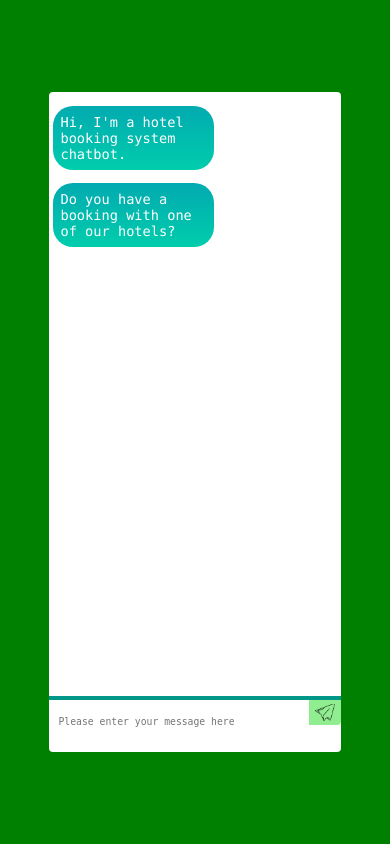
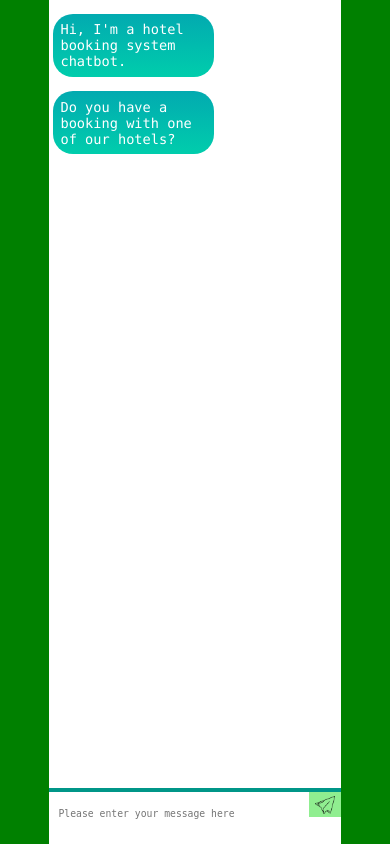
Before and after one commit to CharlieOConnor/Hotel-Reservation-Chatbot, a Flask app: page / in a window 390 px wide. Run offline with Flask 2, Linux system fonts and the light colour scheme; some libraries are stand-ins or nearby versions.

Commit message:
Chatbox responsivness experiment

```diff
--- a/static/styles.css
+++ b/static/styles.css
@@ -5,6 +5,7 @@
 flex-direction: column;
 overflow: hidden;
 height: 100vh;
+margin: 0px;
 }
 h1 {
 color: black;
@@ -23,10 +24,10 @@
 background-color: white;
 margin-left: auto;
 margin-right: auto;
-margin-top: 10vh;
+/*margin-top: 10vh;*/
 width: 25vw;
-border-top-left-radius: 1vw;
-border-top-right-radius: 1vw;
+/*border-top-left-radius: 1vw;
+border-top-right-radius: 1vw;*/
 flex-grow: 1;
 overflow-y: scroll;
 }
@@ -36,9 +37,9 @@
 	width: 35vw;
 	}
 }
-@media only screen (max-width: 1100px) and (orientation: landscape) {
+@media (max-width: 1100px), only screen and (orientation: portrait) {
 	#chatbox {
-	width: 75vw;
+	width: 100vw;
 	}
 }
 @media only screen and (max-width: 900px) {
@@ -62,10 +63,10 @@
 border-top: 4px solid #009688;
 margin-left: auto;
 margin-right: auto;
-margin-bottom: 10vh;
+/*margin-bottom: 10vh;*/
 width: 25vw;
-border-bottom-left-radius: 1vw;
-border-bottom-right-radius: 1vw;
+/*border-bottom-left-radius: 1vw;
+border-bottom-right-radius: 1vw;*/
 }
 
 @media screen and (max-width: 1300px) {
@@ -154,7 +155,7 @@
 font-size: 1.2vw;
 background-color: #90EE90;
 width: 7%;
-border-bottom-right-radius: 1vw;
+/*border-bottom-right-radius: 1vw;*/
 }
 
 .userText {
```
